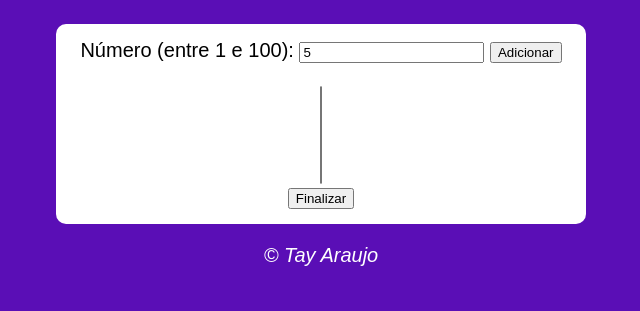
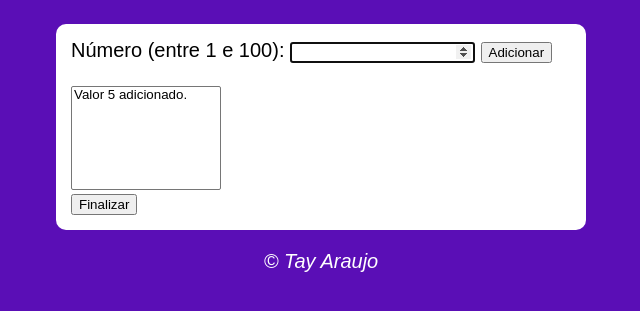
Before and after one commit to TaizaArauj0/10-js-avancando, a plain HTML site: page atividade.html/numeros.html in a window 1280 px wide. Both pictures are taken after typing "5" into the empty fields and a click on the button "Adicionar". Shown: the part 75-386 px from the top of the page, without its empty margins (319-959 px from the left). Drawn offline with Linux system fonts and the light colour scheme.

Commit message:
Consegui fazer funcionar

```diff
--- a/atividade.html/estilo.css
+++ b/atividade.html/estilo.css
@@ -16,10 +16,9 @@ body {
         margin: auto;
         box-shadow: 5px 5px 10px black (0, 0, 0, 0.363);
     }
-    div {
-        text-align: center;
+    select#flista {
+        width: 150px;
     }
-
     footer {
         color: white;
         text-align: center;
--- a/atividade.html/script.js
+++ b/atividade.html/script.js
@@ -1,4 +1,4 @@
-let num = document.querySelector('imput#num')
+let num = document.querySelector('input#fnum')
 let lista = document.querySelector('select#flista')
 let res = document.querySelector('div#res')
 let valores = []
@@ -11,8 +11,8 @@ function isNumero(n) {
     }
 }
 
-function inLista(n, I) {
-    if (I.indexOf(Number(n)) != -1) {
+function inLista(n, l) {
+    if (l.indexOf(Number(n)) != -1) {
         return true
     } else {
         return false
```
